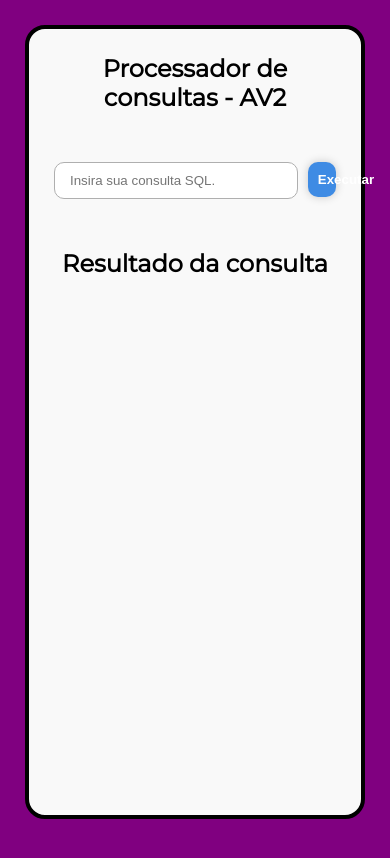
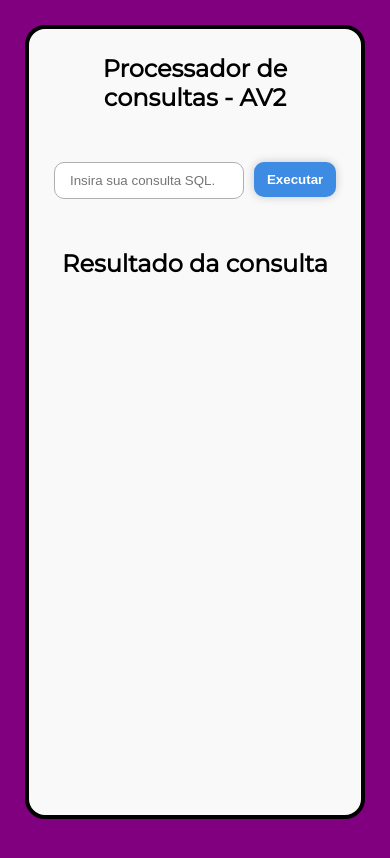
Before and after one commit to PlayerGhost/Query-Parser, a React (Vite) app: page / in a window 390 px wide. Shown: the top 858 px of the page. Built offline with nearby package versions, Linux system fonts and the light colour scheme.

Commit message:
Responsive Front-end

```diff
--- a/src/pages/MainPage.css
+++ b/src/pages/MainPage.css
@@ -89,3 +89,28 @@ h1{
 	margin-bottom: 50px;
 	font-family: 'Montserrat', sans-serif;
 }
+
+
+@media (max-width: 820px) {
+
+	#query {
+		width: 70%;
+		height: 30%;
+		padding: 10px 15px;
+		border-radius: 10px;
+	}
+
+	#parse-query {
+		width: 30%;
+		height: 30%;
+		padding: 10px;
+		font-weight: 700;
+		border-radius: 10px;
+		cursor: pointer;
+		box-shadow: 0 0 10px rgba(0, 0, 0, 0.2);
+		background-color: #3e8be4;
+		color: white;
+		transition: 150ms opacity;
+	}
+
+}
```
